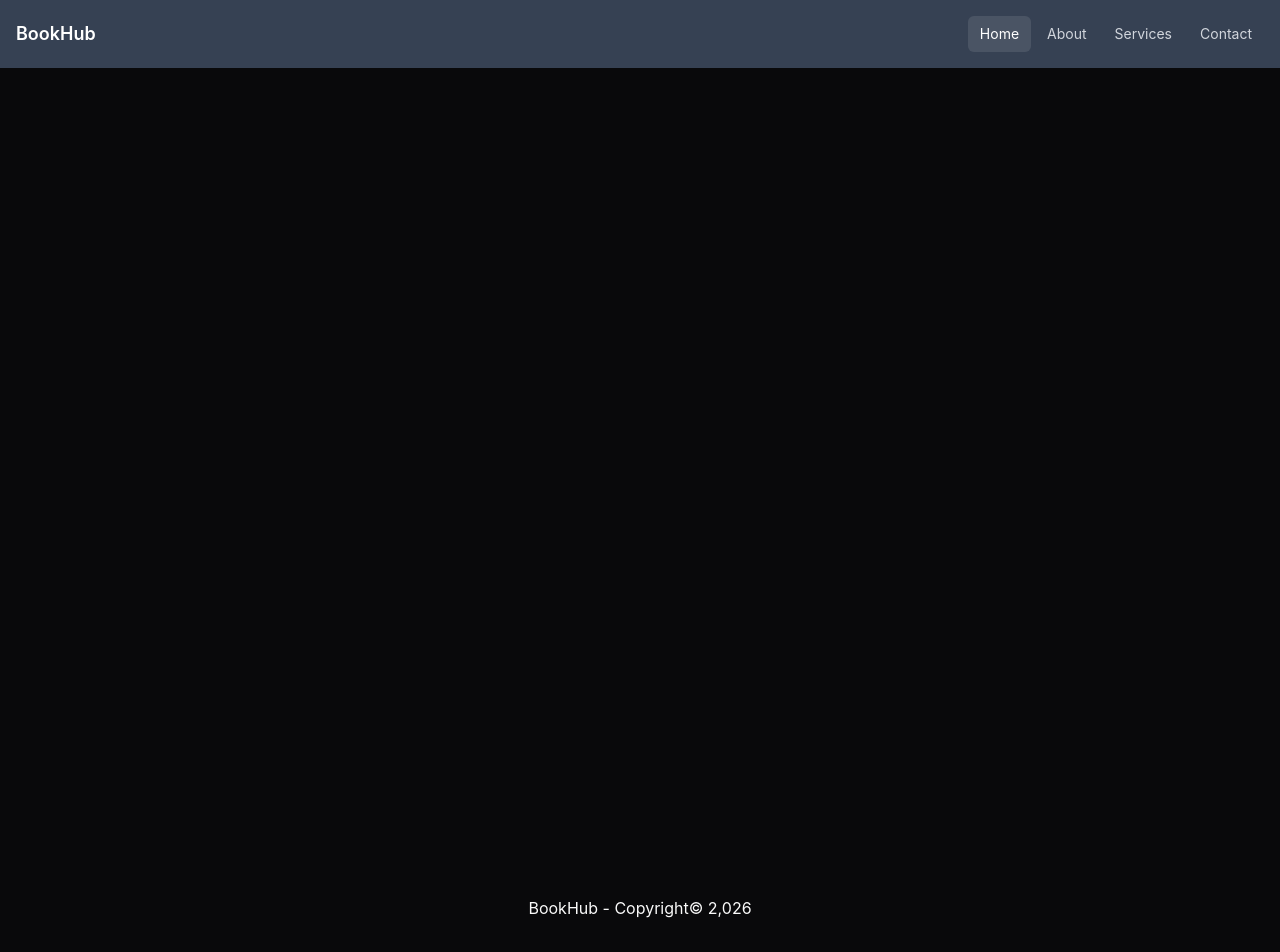
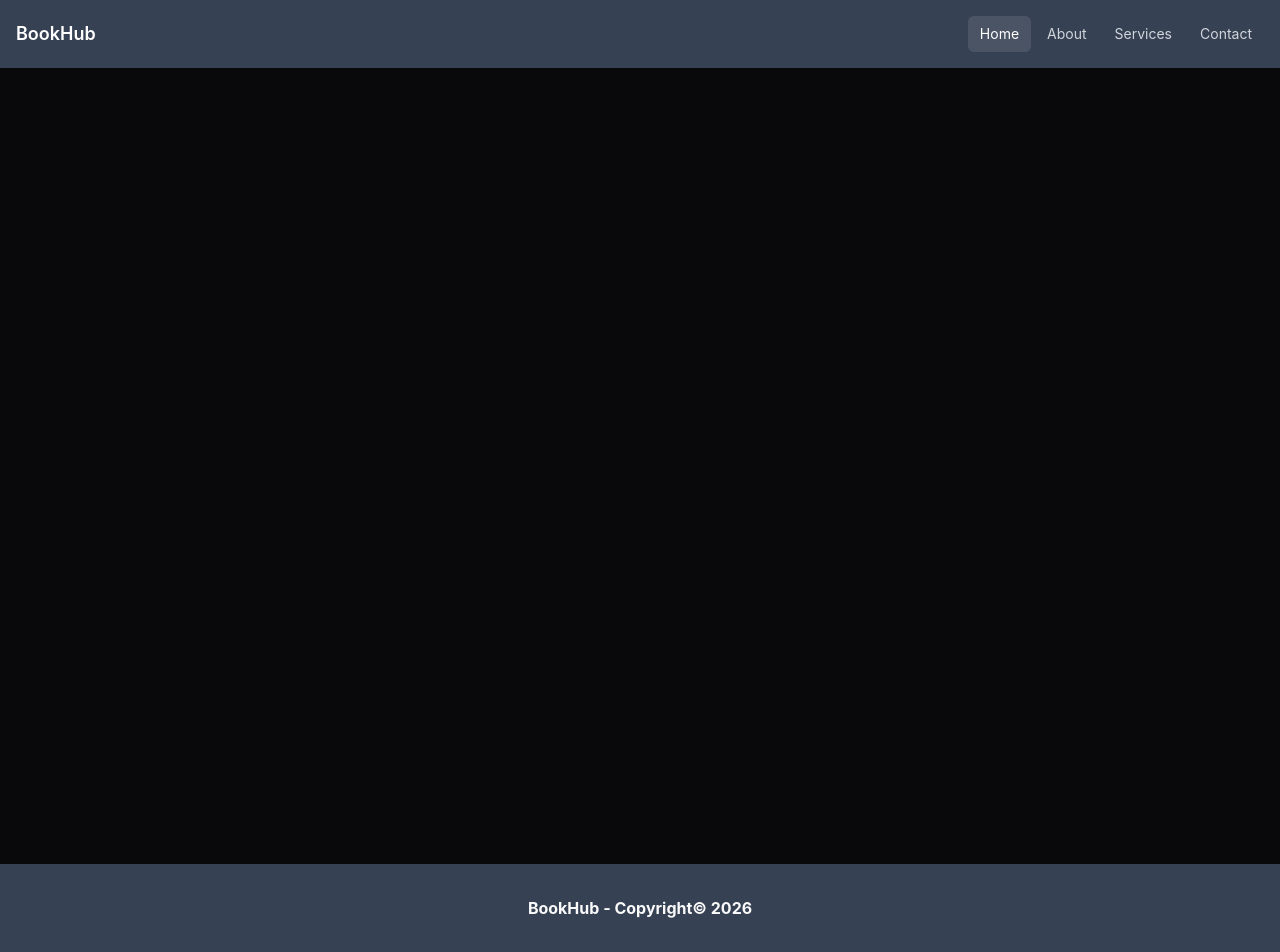
Before and after one commit to Mickael-Mesloub/bookhub-front, an Angular app: page / in a window 1280 px wide. Built offline with nearby package versions, Linux system fonts and the light colour scheme.

Commit message:
Header: add cursor pointer on burger button / Footer : fix year and font size

```diff
--- a/src/app/app.ts
+++ b/src/app/app.ts
@@ -1,18 +1,13 @@
-import { Component, signal } from '@angular/core';
-import { RouterOutlet } from '@angular/router';
-import { Button } from './components/shared/button/button';
-import { TextInput } from "./components/shared/inputs/text-input/text-input";
-import { AppLayout } from "./layout/app-layout/app-layout/app-layout";
+import { Component } from '@angular/core';
+import { AppLayout } from './layout/app-layout/app-layout/app-layout';
 
 @Component({
   selector: 'app-root',
-  imports: [RouterOutlet, Button, TextInput, AppLayout],
+  imports: [AppLayout],
   templateUrl: './app.html',
   styleUrl: './app.scss',
 })
 export class App {
-  protected readonly title = signal('bookhub-front');
-
   clickBtn(): void {
     console.log('Button clicked!');
   }
--- a/src/app/layout/footer/footer/footer.html
+++ b/src/app/layout/footer/footer/footer.html
@@ -1,3 +1,3 @@
-<footer class="flex items-center justify-center p-8">
-  <p>BookHub - Copyright&#169; {{ currentYear }}</p>
+<footer class="flex items-center justify-center bg-gray-700 p-8">
+  <p class="text-xs font-bold md:text-base">BookHub - Copyright&#169; {{ currentYear }}</p>
 </footer>
--- a/src/app/layout/footer/footer/footer.ts
+++ b/src/app/layout/footer/footer/footer.ts
@@ -7,5 +7,5 @@ import { Component } from '@angular/core';
   styleUrl: './footer.scss',
 })
 export class Footer {
-  currentYear: string = new Date().getFullYear().toLocaleString();
+  currentYear: number = new Date().getFullYear();
 }
--- a/src/app/layout/header/header/header.html
+++ b/src/app/layout/header/header/header.html
@@ -4,7 +4,7 @@
       <!-- Logo -->
       <a routerLink="/" class="text-lg font-semibold text-white">BookHub</a>
 
-      <!-- Liens desktop -->
+      <!-- Menu desktop -->
       <ul class="hidden md:flex md:items-center md:gap-1">
         @for (link of links; track link.path) {
           <li>
@@ -26,9 +26,8 @@
         [attr.aria-expanded]="isMenuOpen()"
         aria-controls="mobile-menu"
         aria-label="Toggle menu"
-        class="inline-flex h-10 w-10 items-center justify-center rounded-full text-gray-300 transition hover:bg-white/10 hover:text-white focus:ring-2 focus:ring-white focus:outline-none md:hidden"
+        class="inline-flex h-10 w-10 cursor-pointer items-center justify-center rounded-full text-gray-300 transition hover:bg-white/10 hover:text-white focus:ring-2 focus:ring-white focus:outline-none md:hidden"
       >
-        <!-- Icône burger → croix animée -->
         <svg class="h-5 w-5" viewBox="0 0 24 24" fill="none" xmlns="http://www.w3.org/2000/svg">
           <path
             stroke="currentColor"
```
Also changed, not shown: src/app/app.html (+0 -7 lines).
